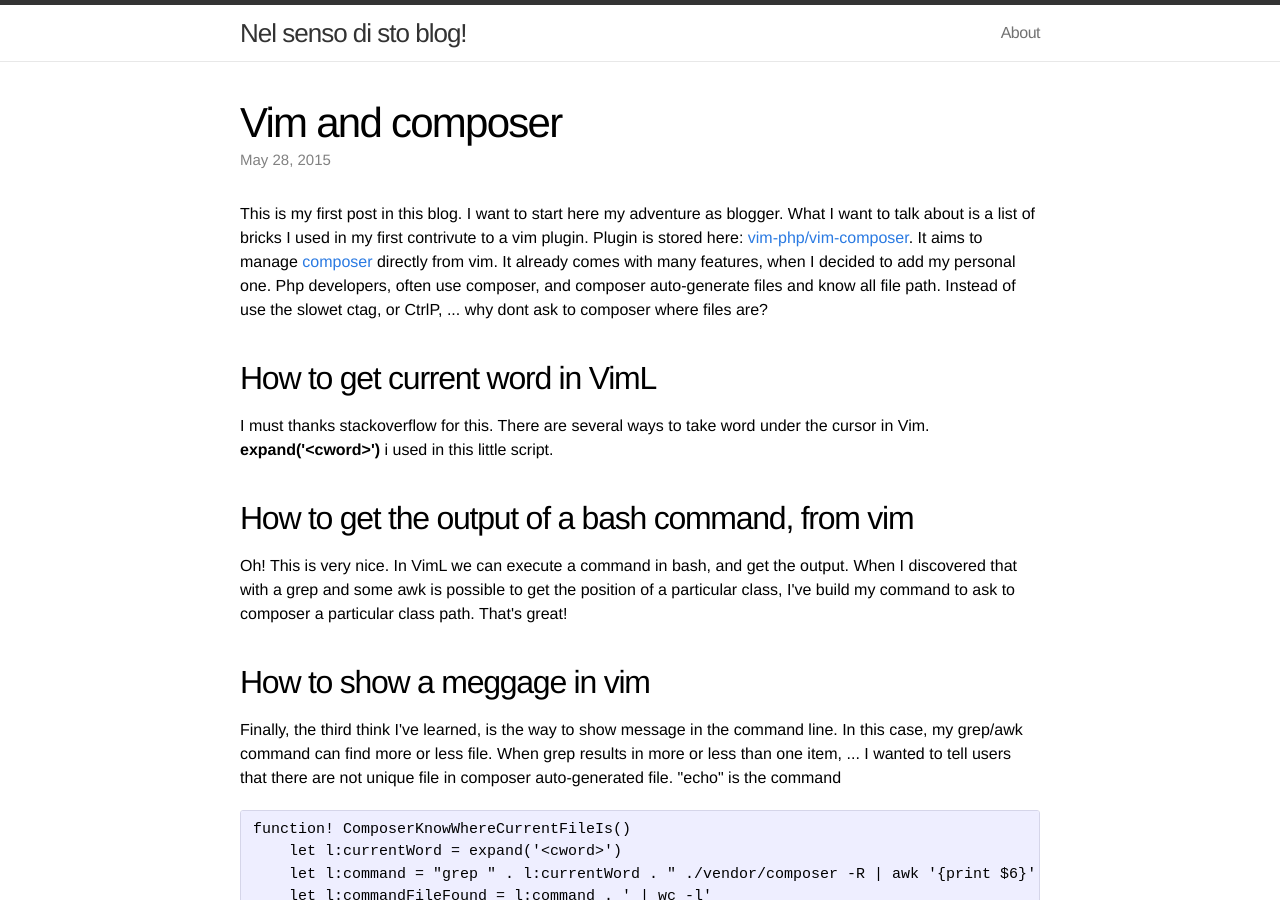
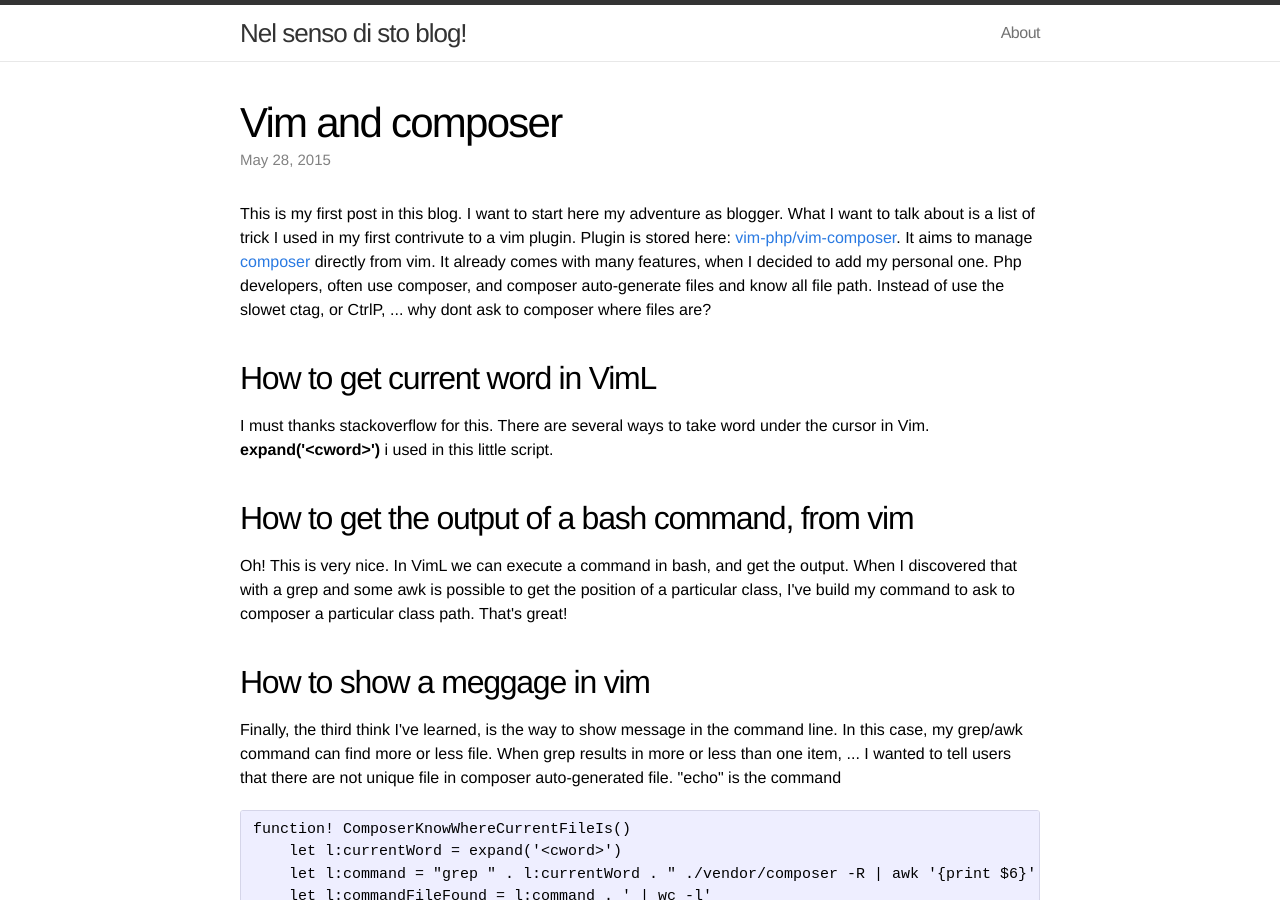
Before and after one commit to sensorario/sensorario.github.io, a Jekyll site: the page built from _posts/2015-06-01-vim-and-composer.markdown, in a window 1280 px wide and 900 px high. Built offline with Jekyll 4.4.1, drawn with Linux system fonts in a browser that asks for light colours.

Commit message:
Fixed typo

```diff
--- a/_posts/2015-06-01-vim-and-composer.markdown
+++ b/_posts/2015-06-01-vim-and-composer.markdown
@@ -5,7 +5,7 @@ date:   2015-05-28
 categories: vim, composer
 ---
 
-<p>This is my first post in this blog. I want to start here my adventure as blogger. What I want to talk about is a list of bricks I used in my first contrivute to a vim plugin. Plugin is stored here: <a href="https://github.com/vim-php/vim-composer">vim-php/vim-composer</a>. It aims to manage <a href="https://getcomposer.org">composer</a> directly from vim. It already comes with many features, when I decided to add my personal one. Php developers, often use composer, and composer auto-generate files and know all file path. Instead of use the slowet ctag, or CtrlP, ... why dont ask to composer where files are?</p>
+<p>This is my first post in this blog. I want to start here my adventure as blogger. What I want to talk about is a list of trick I used in my first contrivute to a vim plugin. Plugin is stored here: <a href="https://github.com/vim-php/vim-composer">vim-php/vim-composer</a>. It aims to manage <a href="https://getcomposer.org">composer</a> directly from vim. It already comes with many features, when I decided to add my personal one. Php developers, often use composer, and composer auto-generate files and know all file path. Instead of use the slowet ctag, or CtrlP, ... why dont ask to composer where files are?</p>
 
 <h2>How to get current word in VimL</h2>
 <p>I must thanks stackoverflow for this. There are several ways to take word under the cursor in Vim. <strong>expand('&lt;cword&gt;')</strong> i used in this little script.</p>
```
